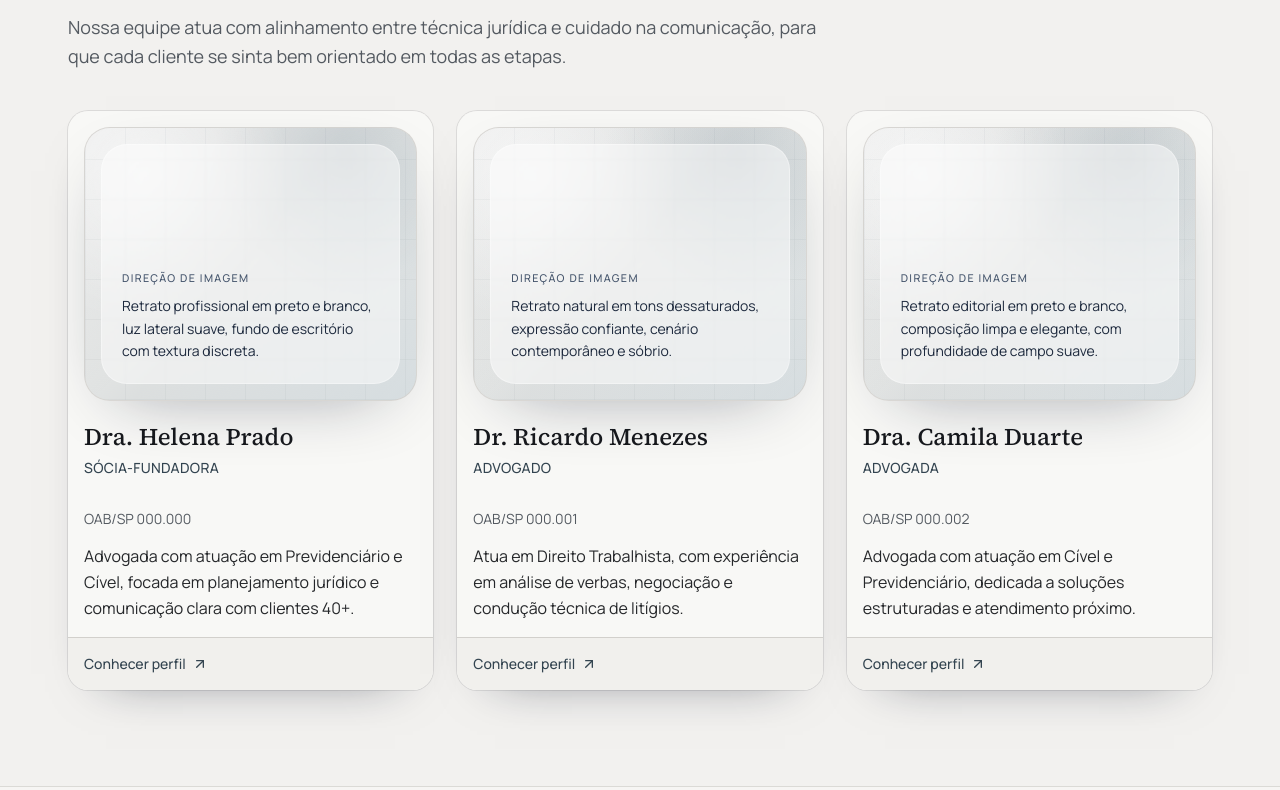
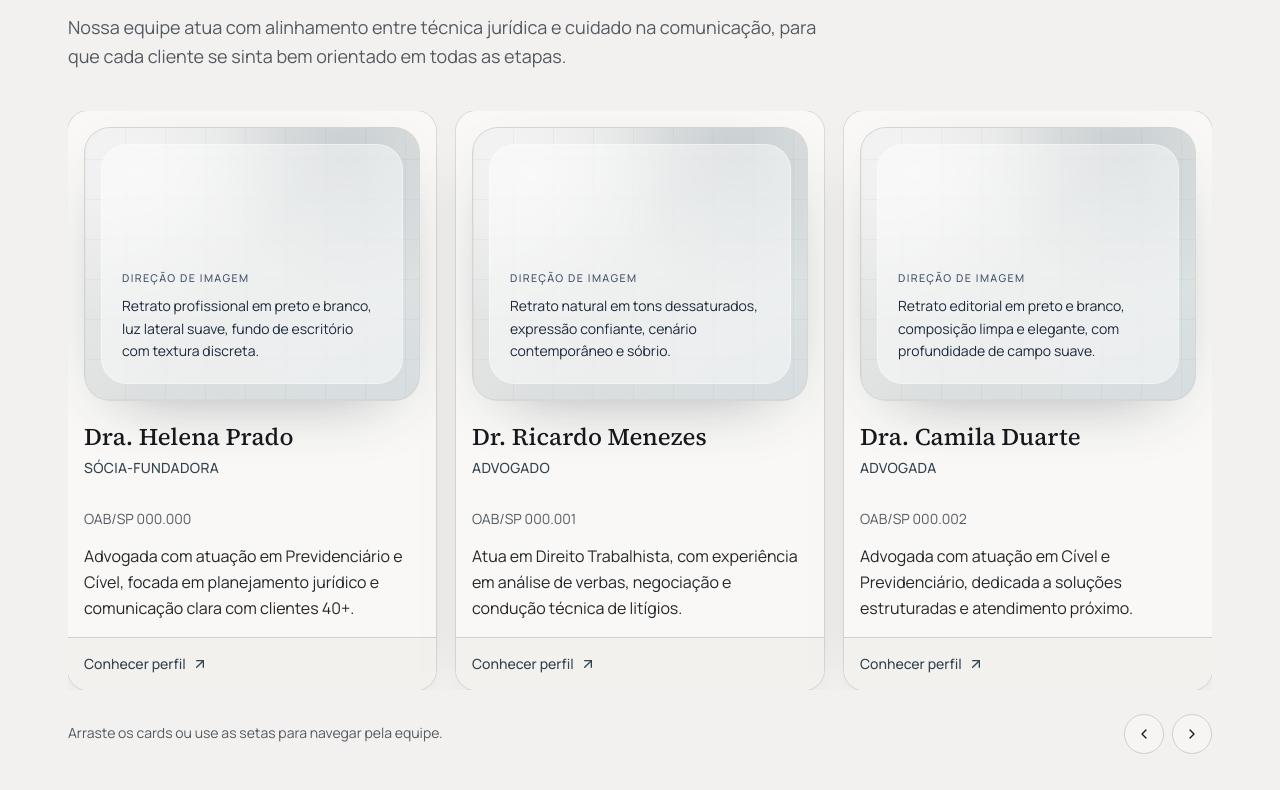
Before and after one commit to Victormoroo/Site_Advocacia, a Next.js app: page / in a window 1280 px wide. Shown: the part 3450-4240 px from the top of the page. Built offline with nearby package versions, Linux system fonts and the light colour scheme.

Commit message:
feat(team): add infinite team carousel on home and adjust team grid layout

```diff
--- a/package.json
+++ b/package.json
@@ -12,6 +12,7 @@
     "@base-ui/react": "^1.4.0",
     "class-variance-authority": "^0.7.1",
     "clsx": "^2.1.1",
+    "embla-carousel-react": "^8.6.0",
     "framer-motion": "^12.38.0",
     "lucide-react": "^1.8.0",
     "next": "16.2.4",
--- a/src/app/equipe/page.tsx
+++ b/src/app/equipe/page.tsx
@@ -35,7 +35,7 @@ export default function EquipePage() {
             />
           </Reveal>
 
-          <div className="mt-10 grid gap-6 lg:grid-cols-3">
+          <div className="mt-10 grid gap-6 md:grid-cols-2 lg:grid-cols-3">
             {team.map((lawyer, index) => (
               <Reveal key={lawyer.slug} delay={index * 0.07}>
                 <LawyerCard lawyer={lawyer} />
--- a/src/app/page.tsx
+++ b/src/app/page.tsx
@@ -3,12 +3,12 @@ import Link from "next/link";
 import { ArrowRight, CheckCircle2, PhoneCall } from "lucide-react";
 
 import { AreaCard } from "@/components/cards/area-card";
-import { LawyerCard } from "@/components/cards/lawyer-card";
 import { Container } from "@/components/common/container";
 import { CtaBand } from "@/components/common/cta-band";
 import { ImagePlaceholder } from "@/components/common/image-placeholder";
 import { Reveal } from "@/components/common/reveal";
 import { SectionHeading } from "@/components/common/section-heading";
+import { TeamCarousel } from "@/components/sections/team-carousel";
 import { Accordion, AccordionContent, AccordionItem, AccordionTrigger } from "@/components/ui/accordion";
 import { buttonVariants } from "@/components/ui/button";
 import {
@@ -187,13 +187,9 @@ export default function HomePage() {
             />
           </Reveal>
 
-          <div className="mt-10 grid gap-6 lg:grid-cols-3">
-            {team.map((lawyer, index) => (
-              <Reveal key={lawyer.slug} delay={index * 0.07}>
-                <LawyerCard lawyer={lawyer} />
-              </Reveal>
-            ))}
-          </div>
+          <Reveal delay={0.08}>
+            <TeamCarousel lawyers={team} />
+          </Reveal>
         </Container>
       </section>
 
--- /dev/null
+++ b/src/components/sections/team-carousel.tsx
@@ -0,0 +1,64 @@
+"use client";
+
+import { ChevronLeft, ChevronRight } from "lucide-react";
+import useEmblaCarousel from "embla-carousel-react";
+
+import { LawyerCard } from "@/components/cards/lawyer-card";
+import { Button } from "@/components/ui/button";
+import type { LawyerProfile } from "@/content/site";
+
+type TeamCarouselProps = {
+  lawyers: LawyerProfile[];
+};
+
+export function TeamCarousel({ lawyers }: TeamCarouselProps) {
+  const [emblaRef, emblaApi] = useEmblaCarousel({
+    loop: true,
+    align: "start",
+    dragFree: false,
+    slidesToScroll: 1,
+  });
+
+  return (
+    <div className="mt-10">
+      <div className="overflow-hidden" ref={emblaRef}>
+        <div className="-ml-5 flex">
+          {lawyers.map((lawyer) => (
+            <div
+              key={lawyer.slug}
+              className="min-w-0 flex-[0_0_88%] pl-5 sm:flex-[0_0_72%] md:flex-[0_0_52%] lg:flex-[0_0_34%] xl:flex-[0_0_33.333%]"
+            >
+              <LawyerCard lawyer={lawyer} />
+            </div>
+          ))}
+        </div>
+      </div>
+
+      <div className="mt-6 flex flex-wrap items-center justify-between gap-4">
+        <p className="text-sm text-muted-foreground">Arraste os cards ou use as setas para navegar pela equipe.</p>
+        <div className="flex items-center gap-2">
+          <Button
+            type="button"
+            variant="outline"
+            size="icon"
+            className="size-10 rounded-full"
+            onClick={() => emblaApi?.scrollPrev()}
+            aria-label="Ver membros anteriores"
+          >
+            <ChevronLeft className="size-4" aria-hidden />
+          </Button>
+          <Button
+            type="button"
+            variant="outline"
+            size="icon"
+            className="size-10 rounded-full"
+            onClick={() => emblaApi?.scrollNext()}
+            aria-label="Ver próximos membros"
+          >
+            <ChevronRight className="size-4" aria-hidden />
+          </Button>
+        </div>
+      </div>
+    </div>
+  );
+}
```
Also changed, not shown: 1 other file (tests, documents, lock files or other folders).
